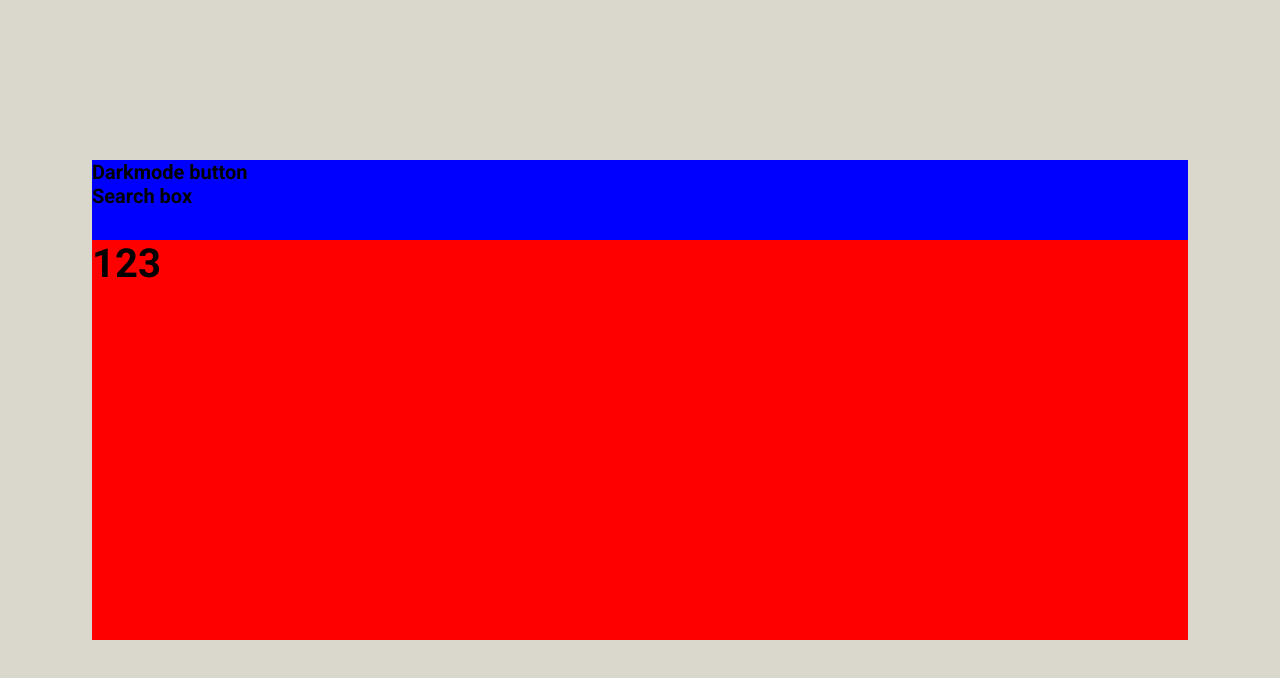
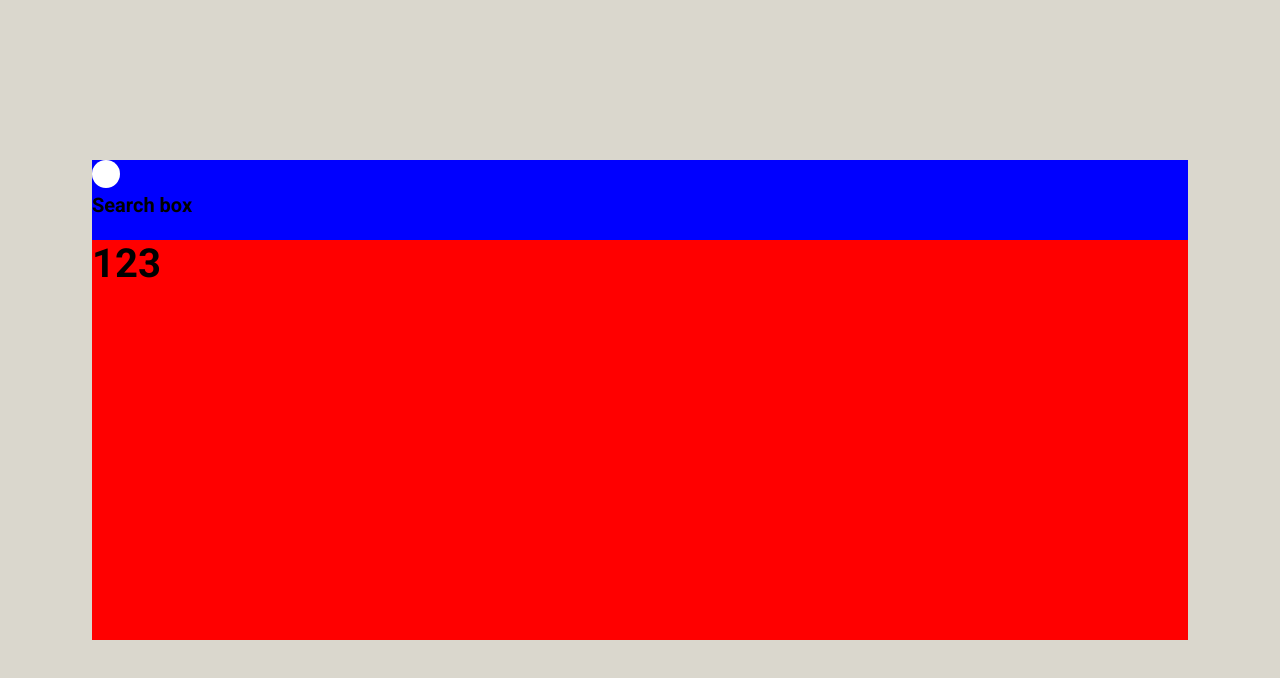
Before and after one commit to rodrigoaraujo7/tech-list, a React (Vite) app: page / in a window 1280 px wide. Shown: the top 678 px of the page. Built offline with nearby package versions, Linux system fonts and the light colour scheme.

Commit message:
react-switch props

```diff
--- a/src/components/Header/Index.tsx
+++ b/src/components/Header/Index.tsx
@@ -1,11 +1,21 @@
 import React from "react";
-
+import Switch from 'react-switch';
 import { Container } from "./styles";
 
 const Header = () => {
     return(
         <Container>
-            Darkmode button
+            <Switch
+                onChange={() => {}}
+                checked={false}
+                checkedIcon={false}
+                uncheckedIcon={false}
+                height={18}
+                width={50}
+                handleDiameter={28}
+                offColor=""
+                onColor=""
+            />
             <br />
             Search box
         </Container>
```
